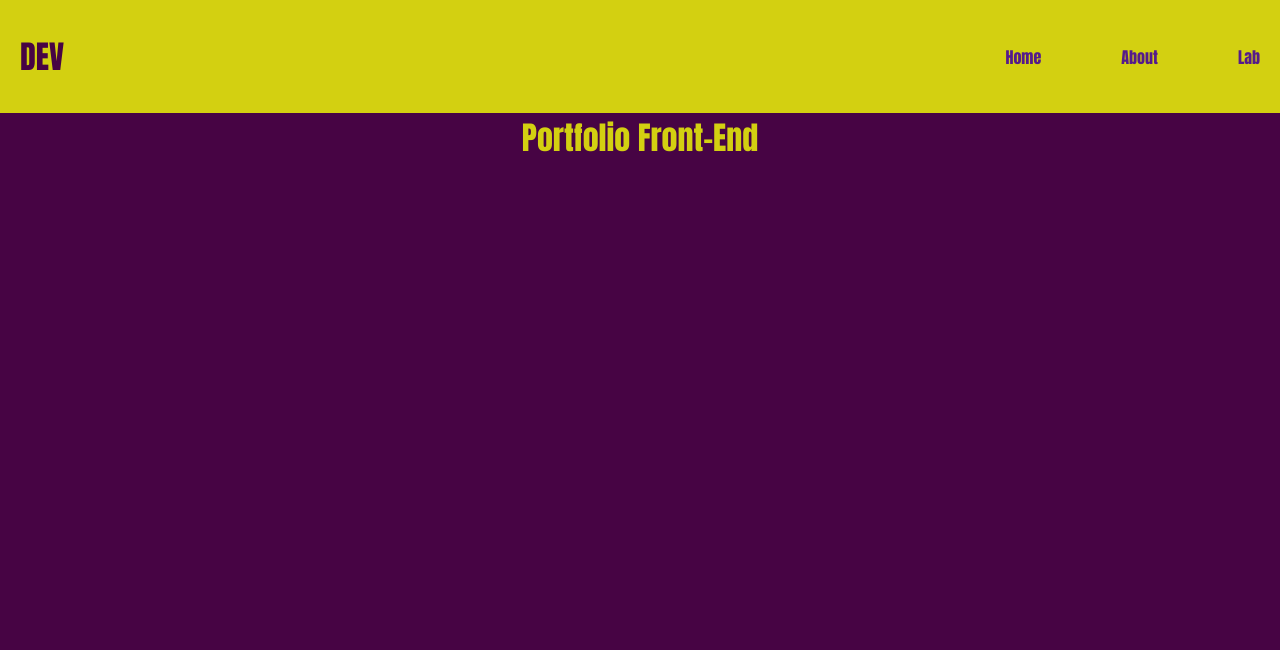
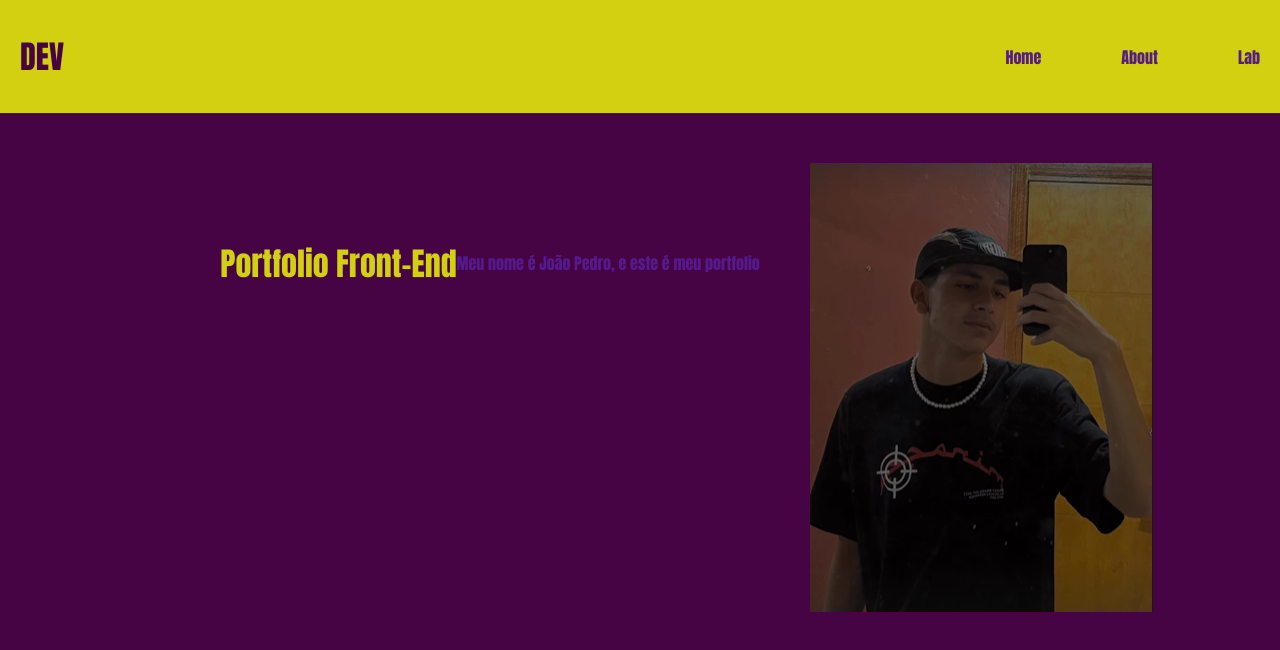
Before and after one commit to joaocavanhass/portfolio-dev.html, a plain HTML site: page src/index.html in a window 1280 px wide. Drawn offline with Linux system fonts and the light colour scheme.

Commit message:
feat: add img

```diff
--- a/src/index.html
+++ b/src/index.html
@@ -19,7 +19,10 @@
     <div class="main-info">
         <h1>Portfolio
             Front-End</h1>
-            <a href=""></a>
+            <a href="" class="nome">Meu nome é João Pedro, e este é meu portfolio</a>
+        <div class="image">
+             <img src="../src/images/Captura de tela 2024-11-06 205009.png" alt="">
+        </div>
         </div>
     </main>
 </body>
--- a/src/style.css
+++ b/src/style.css
@@ -35,5 +35,11 @@ body {
     justify-content: center;
     align-items: center;
     color: var(--cor-primaria);
+}
 
+.image {
+    height: 300px;
+    width: 300px;
+    padding: 50px;
+    align-items: start;
 }
```
Also changed, not shown: src/images/Captura de tela 2024-11-06 205009.png (added).
